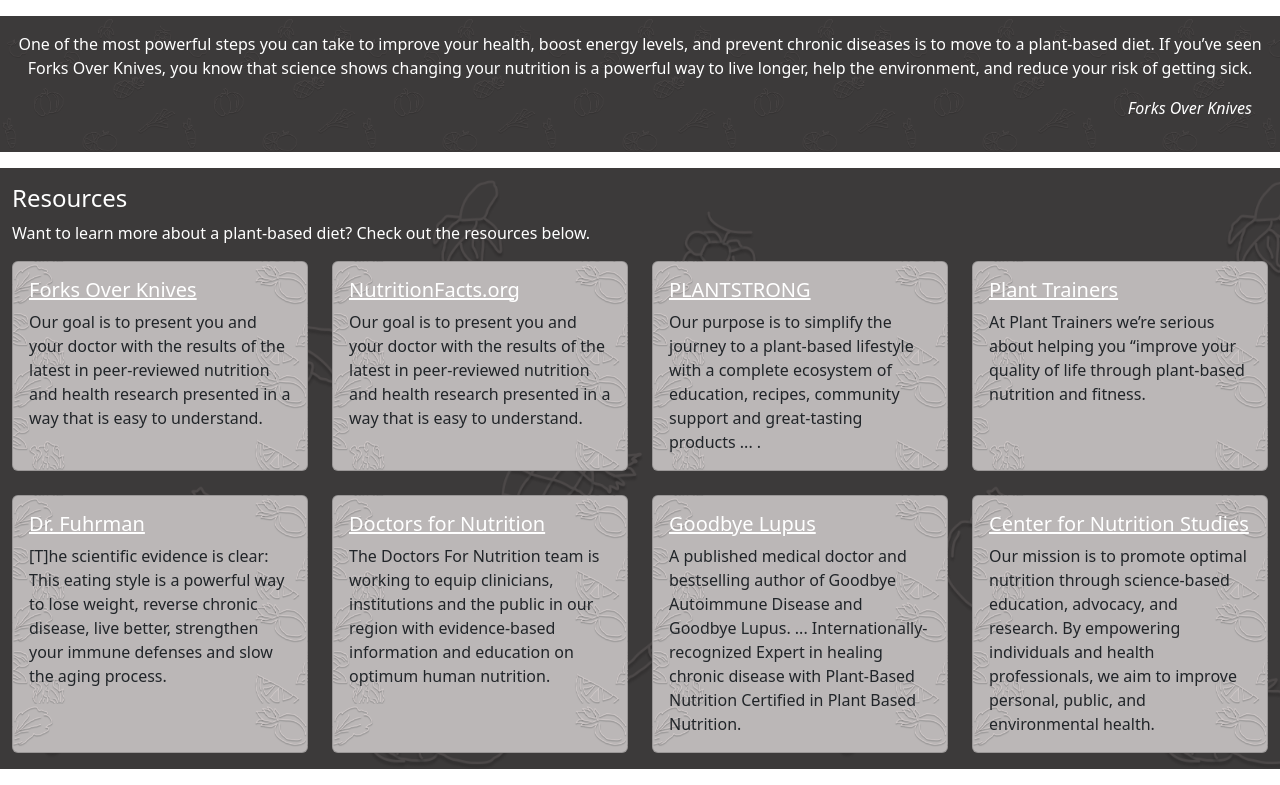
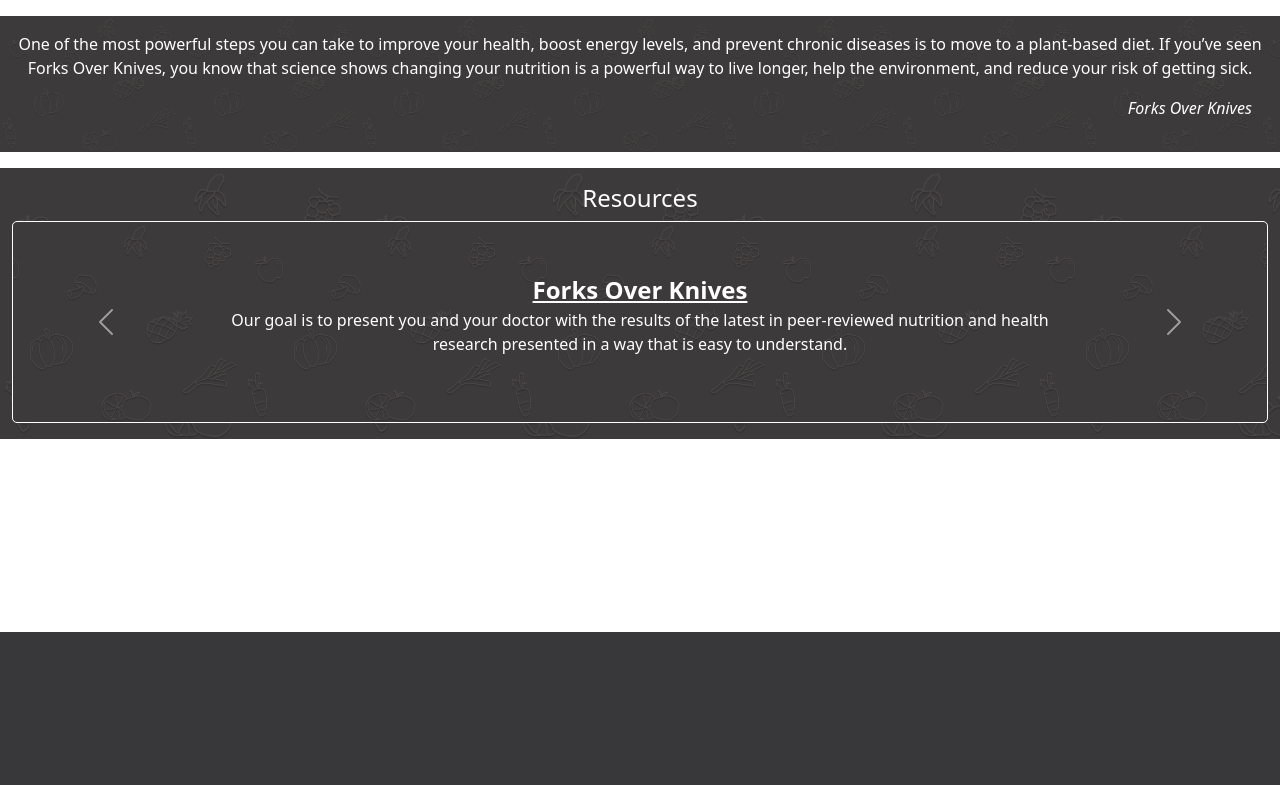
Before and after one commit to savitvitskiy/WFPB-Website, a Django app: page /about/ in a window 1280 px wide. Shown: the part 168-953 px from the top of the page. After the commit the page ends 800 px from the top, so only its background shows below. Run offline with Django 4.2, Linux system fonts and the light colour scheme; data comes from the database, SQL or seed files in the repository; both versions use the stored data as it was after the commit.

Commit message:
updated resource layout

```diff
--- a/static/css/style.css
+++ b/static/css/style.css
@@ -83,14 +83,19 @@
     border: 1px solid white;
 }
 
+.resources {
+    padding: 50px 200px 50px 200px;
+}
+
 .d_bord {
-    border: 1px solid white;
+    border: 1px solid white !important;
     border-radius: 5px;
 }
 
 .bgcol {
+    color: white !important;
     background-color: #909090 !important;
-    background-image: url(../img/light_border.png);
+    background-image: url(../img/doodles.png);
     /* background-size: cover; */
     /* background-position: right; */
     background-size: contain;
--- a/templates/about.html
+++ b/templates/about.html
@@ -7,22 +7,36 @@
     <p class="cite">Forks Over Knives</p>
 </div>
 
-<div class="container">
-    <h4>Resources</h4>
-    <p>Want to learn more about a plant-based diet? Check out the resources below.</p>
-    <div class="row row-cols-1 row-cols-md-4 g-4">
+<div class="container text-center">
+  <h4 class="text-center">Resources</h4>
+  <!-- <p class="text-center">Want to learn more about a plant-based diet? Check out the resources below.</p> -->
+  <div id="carouselExampleCaptions" class="carousel slide">
 
-        {% for resource in resources %}
-        <div class="col">
-          <div class="card h-100 bgcol">
-            <div class="card-body">
-              <a href="{{ resource.link }}" target="_blank"><h5 class="card-title">{{ resource.title }}</h5></a>
-              <p class="card-text">{{ resource.body }}</p>
-            </div>
-          </div>
-        </div>
-        {% endfor %}
+    <div class="carousel-inner">
+      {% for resource in resources %}
 
+      {% if resource.id == 1 %}
+      <div class="carousel-item active background-image field resources">
+      {% else %}
+      <div class="carousel-item background-image field resources">
+      {% endif %}
+
+      <a href="{{ resource.link }}" target="_blank">{{ resource.title }}</a>
+      <p>{{ resource.body }}</p>
+
+      </div>
+
+      {% endfor %}
     </div>
-</div>
+
+    <button class="carousel-control-prev" type="button" data-bs-target="#carouselExampleCaptions" data-bs-slide="prev">
+      <span class="carousel-control-prev-icon" aria-hidden="true"></span>
+      <span class="visually-hidden">Previous</span>
+    </button>
+    <button class="carousel-control-next" type="button" data-bs-target="#carouselExampleCaptions" data-bs-slide="next">
+      <span class="carousel-control-next-icon" aria-hidden="true"></span>
+      <span class="visually-hidden">Next</span>
+    </button>
+  </div>
+  </div>
 {% endblock %}
```
Also changed, not shown: templates/nutrition.html (+4 -4 lines), db.sqlite3.
